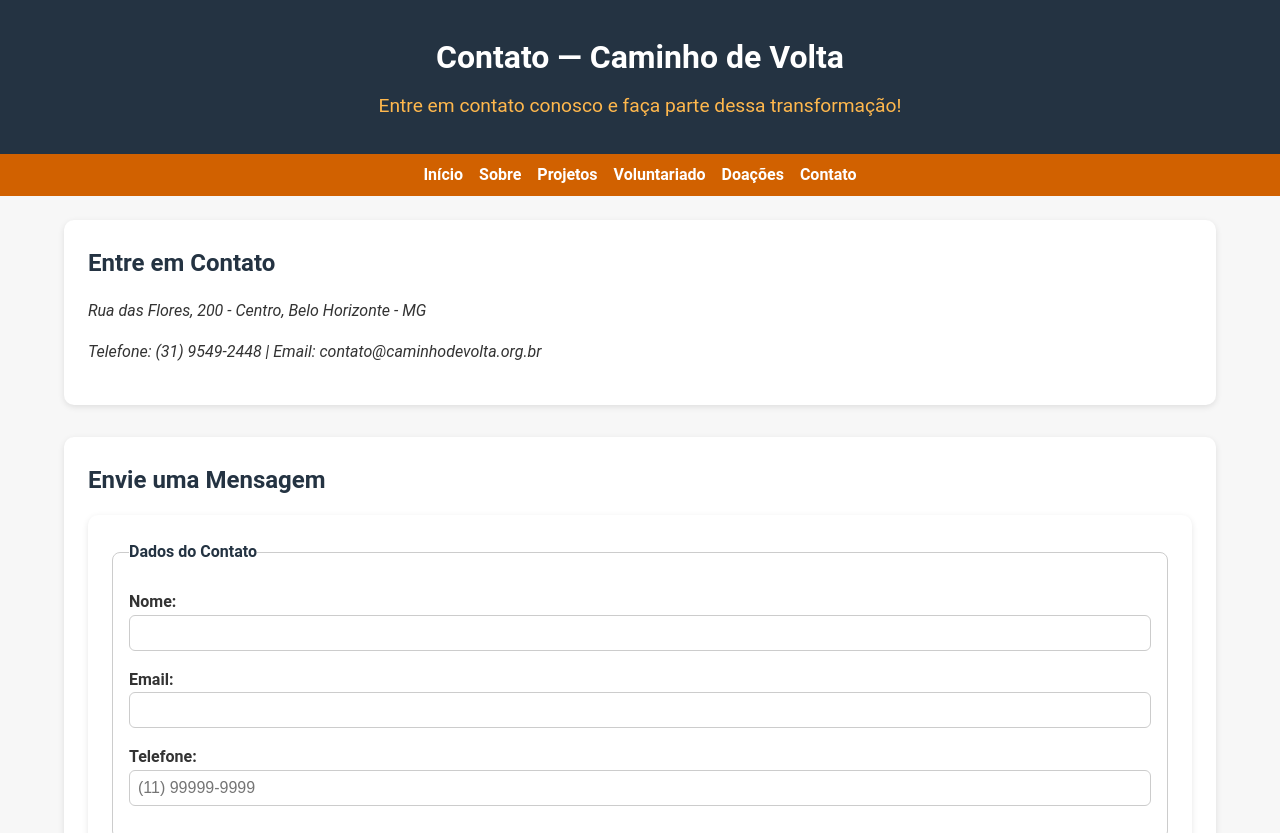
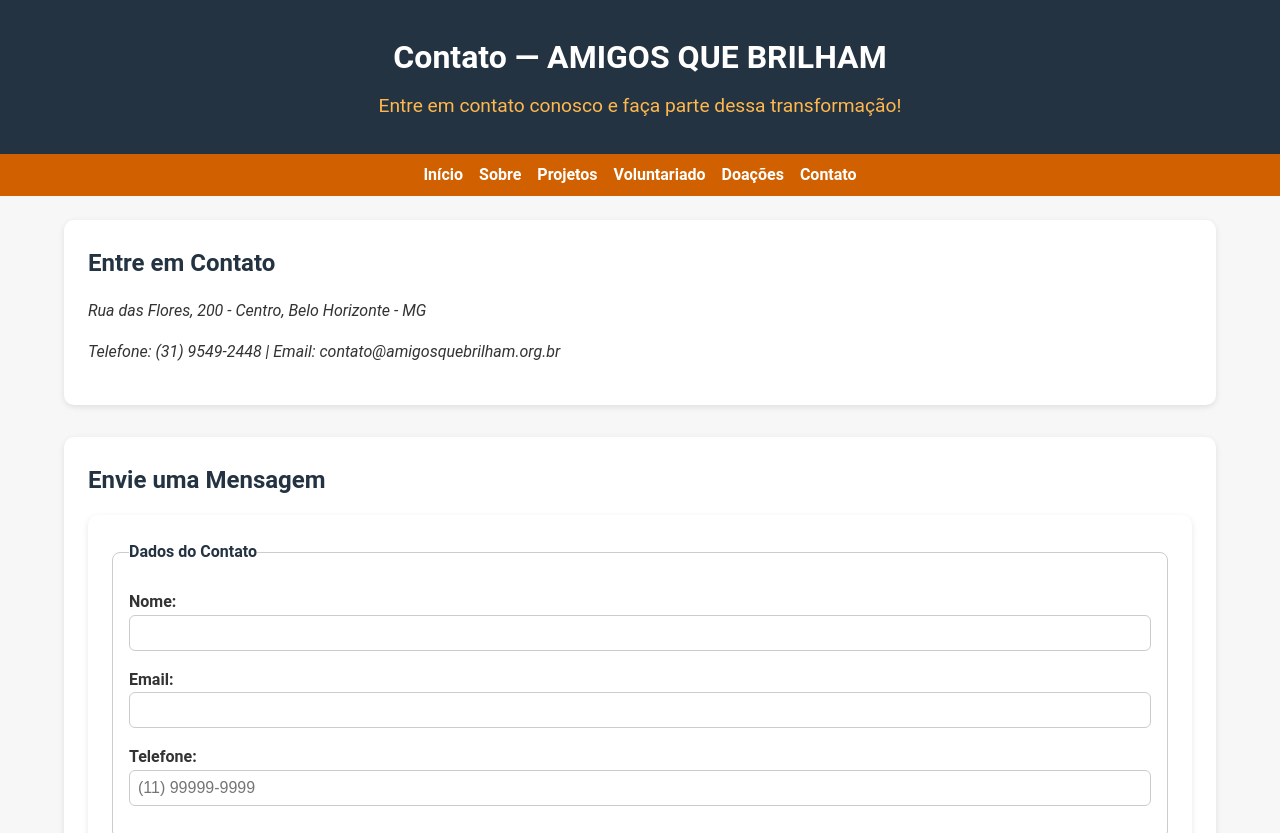
Before and after one commit to mucamuel/ONG-AMIGOS-QUE-BRILHAM, a plain HTML site: page part II/html/contato.html in a window 1280 px wide. Shown: the top 833 px of the page. Drawn offline with Linux system fonts and the light colour scheme; no server answers; files whose address does not match are found by name.

Commit message:
Update contato.html

```diff
--- a/part II/html/contato.html
+++ b/part II/html/contato.html
@@ -4,13 +4,13 @@
   <meta charset="UTF-8">
   <meta name="viewport" content="width=device-width, initial-scale=1.0">
   <link rel="stylesheet" href="../css/style.css">
-  <title>Contato - Caminho de Volta</title>
+  <title>Contato - AMIGOS QUE BRILHAM</title>
 </head>
 
 <body>
   <!-- Cabeçalho -->
   <header>
-    <h1>Contato — Caminho de Volta</h1>
+    <h1>Contato — AMIGOS QUE BRILHAM</h1>
     <p>Entre em contato conosco e faça parte dessa transformação!</p>
   </header>
 
@@ -41,7 +41,7 @@
       <h2>Entre em Contato</h2>
       <address>
         <p>Rua das Flores, 200 - Centro, Belo Horizonte - MG</p>
-        <p>Telefone: (31) 9549-2448 | Email: contato@caminhodevolta.org.br</p>
+        <p>Telefone: (31) 9549-2448 | Email: contato@amigosquebrilham.org.br</p>
       </address>
     </section>
 
```
